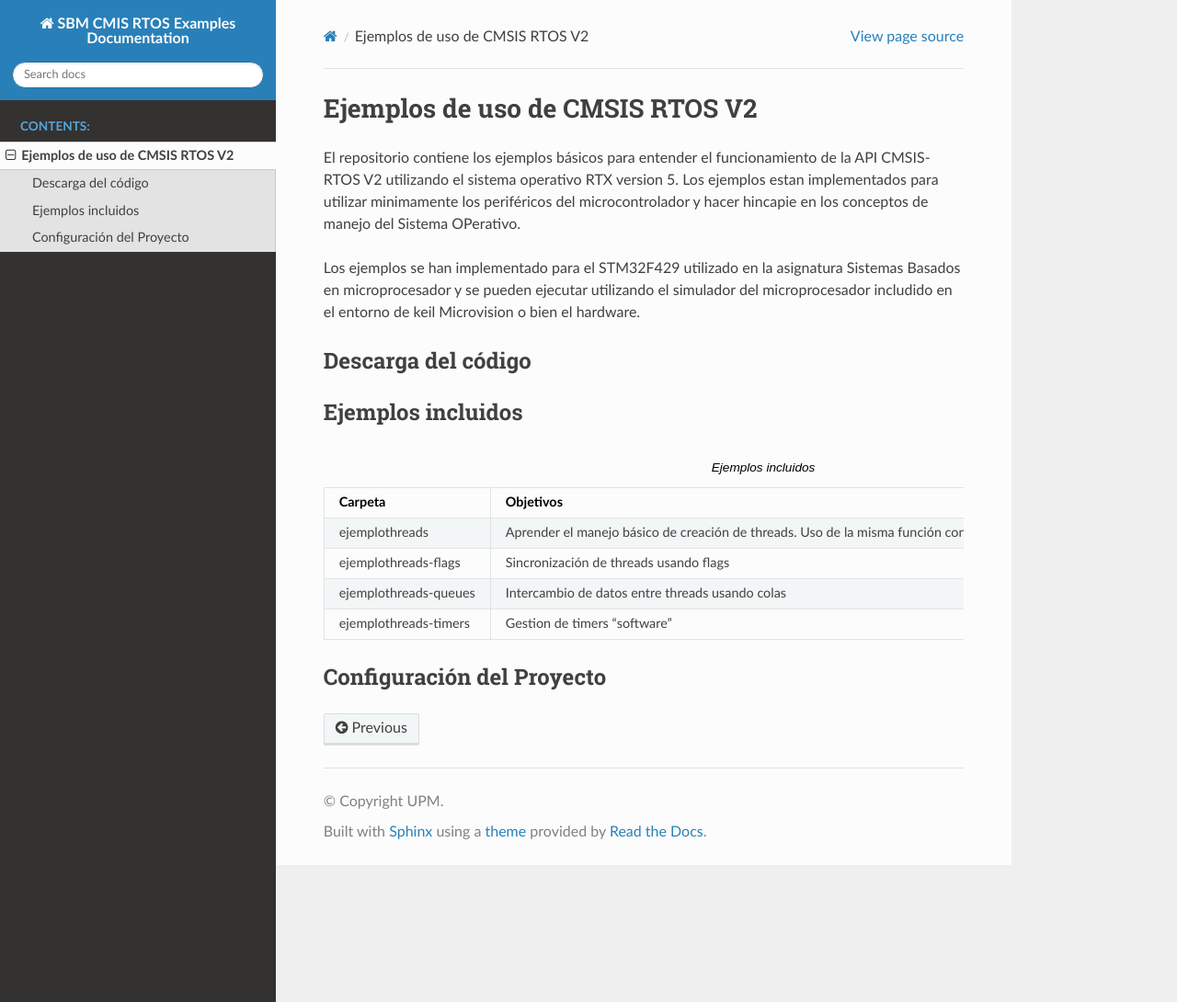
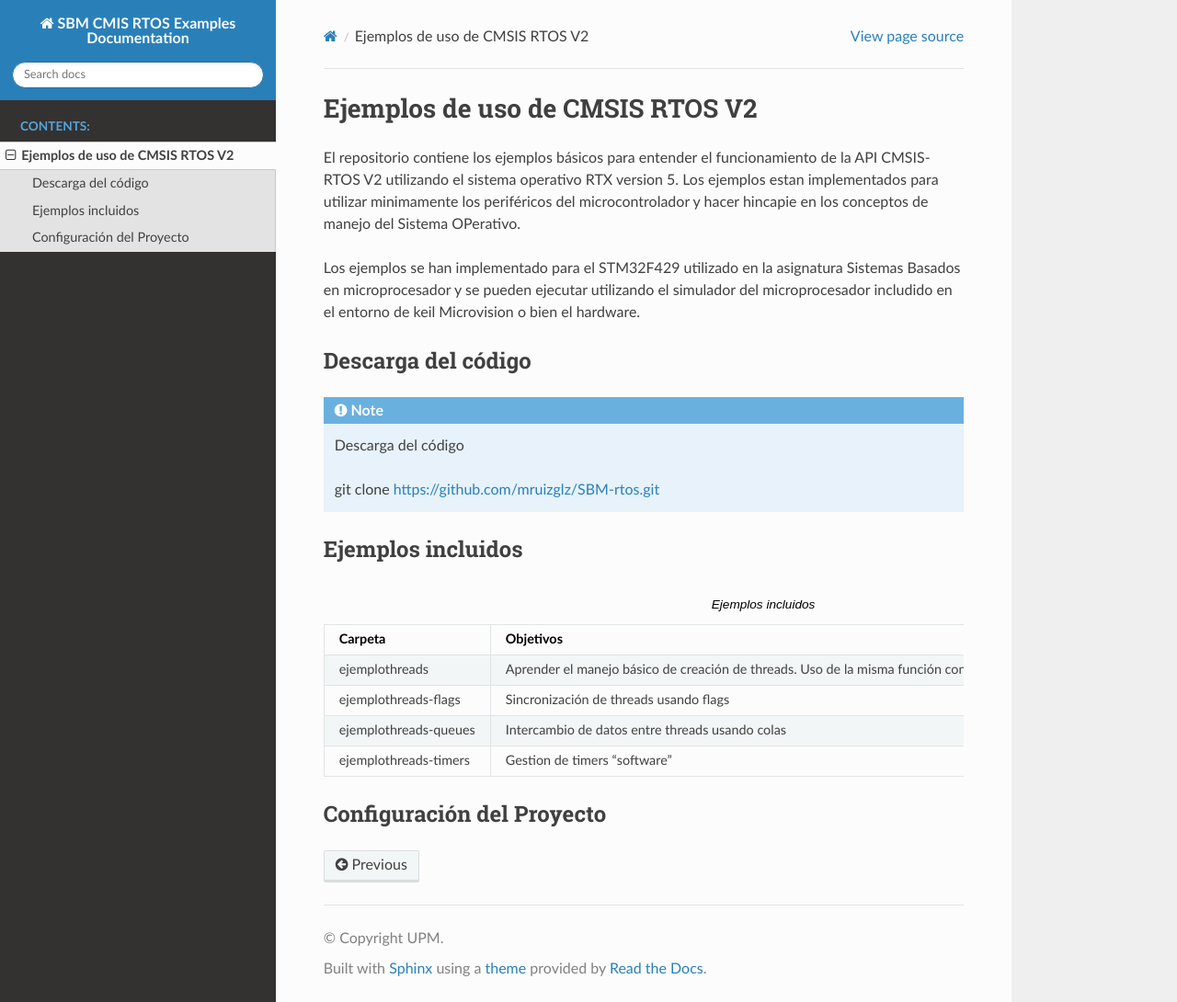
Before and after one commit to mruizglz/SBM-rtos, a Sphinx documentation site: the page built from docs/cmsis-rtos.rst, in a window 1280 px wide and 1090 px high. Shown: the whole window at 92% size. Built offline with Sphinx 7.4.7 and the Read the Docs theme 3.1.0, drawn with Linux system fonts in a browser that asks for light colours.

Commit message:
Test documentation generation

```diff
--- a/docs/cmsis-rtos.rst
+++ b/docs/cmsis-rtos.rst
@@ -10,6 +10,14 @@ Los ejemplos se han implementado para el STM32F429 utilizado en la asignatura Si
 *******************
 Descarga del código
 *******************
+
+.. note:: Descarga del código
+
+  git clone https://github.com/mruizglz/SBM-rtos.git
+
+
+
+
 
 *******************
 Ejemplos incluidos
```
